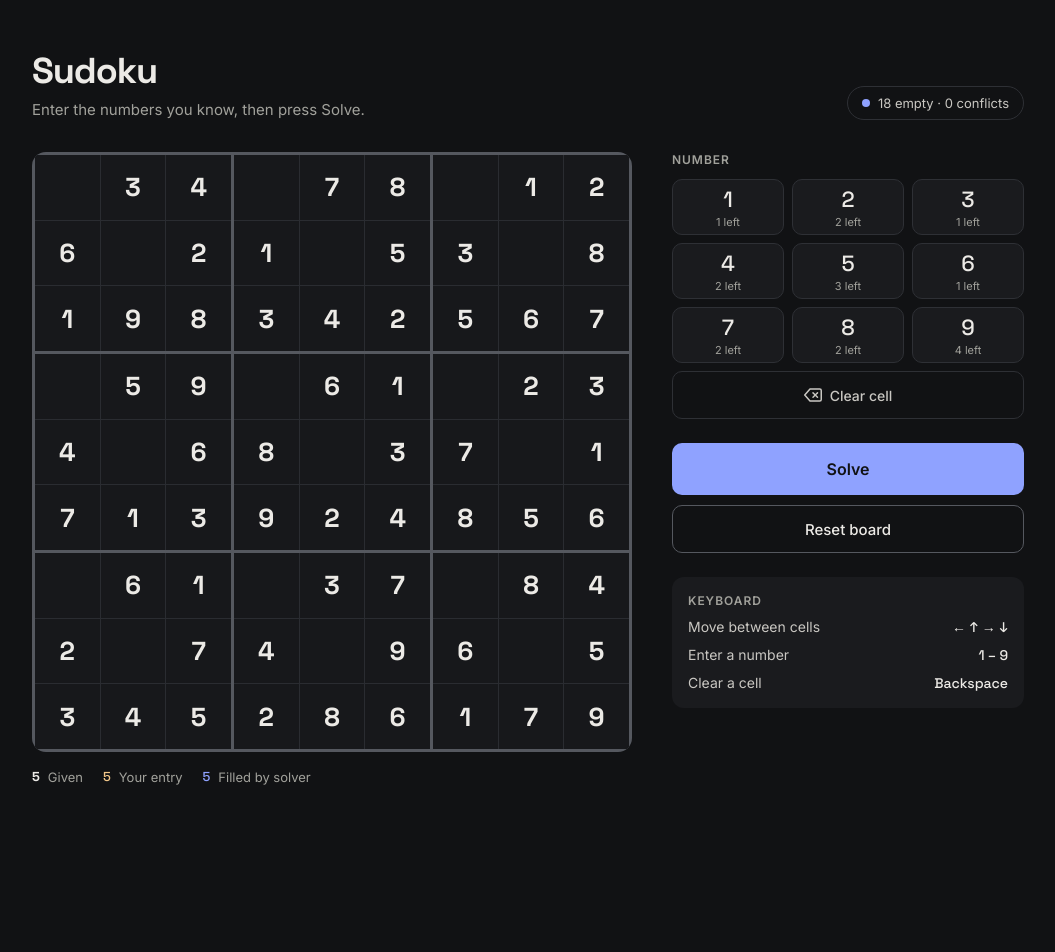
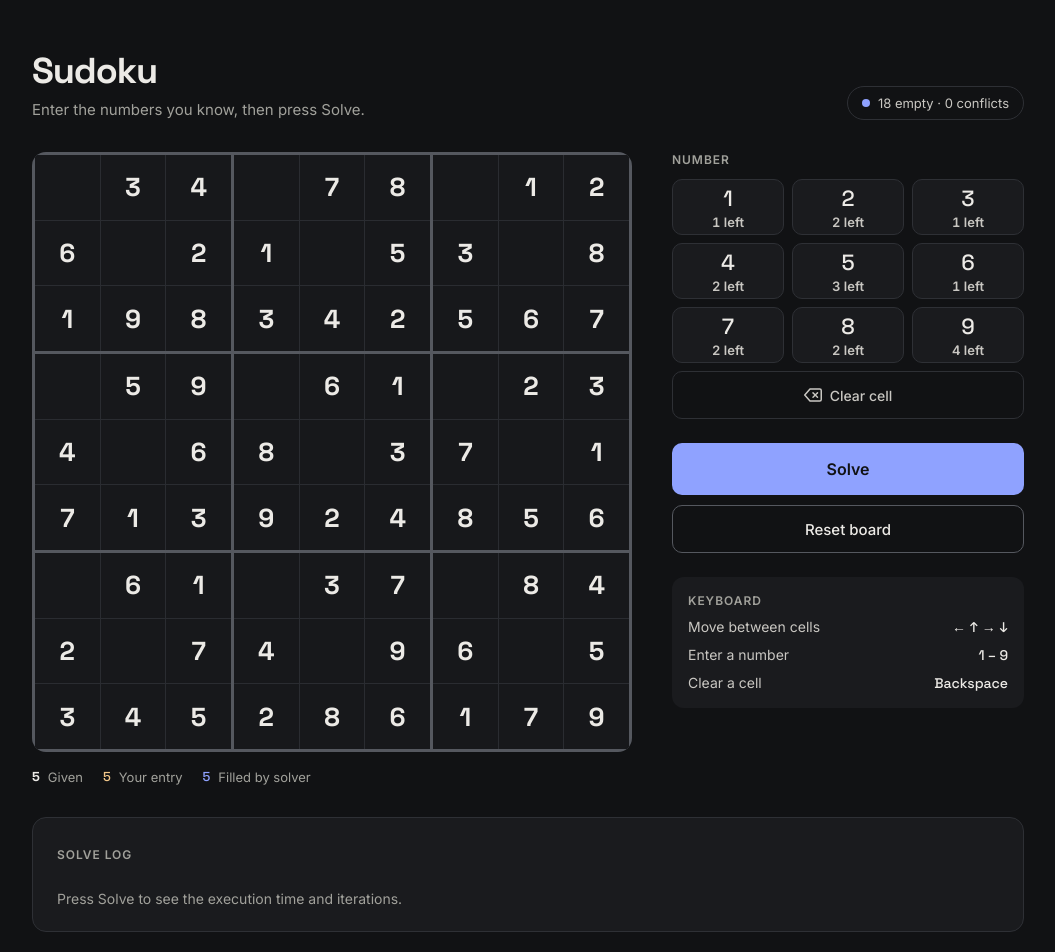
Before and after one commit to dinith95/sudoku-sover, a React (Create React App) app: page / in a window 1280 px wide. Shown: the top 952 px of the page, without its empty margins (112-1167 px from the left). Before the commit the page ends 833 px from the top, so only its background shows below. Built offline with nearby package versions, Linux system fonts and the light colour scheme.

Commit message:
added ui impreovements

```diff
--- a/src/App.scss
+++ b/src/App.scss
@@ -224,9 +224,16 @@ $display: 'Space Grotesk', Inter, sans-serif;
 
   .left {
     font-family: Inter, sans-serif;
-    font-size: 11px;
-    font-weight: 400;
+    font-size: 13px;
+    font-weight: 600;
+    font-variant-numeric: tabular-nums;
+    color: $soft;
+  }
+
+  // Every copy of this digit is on the board.
+  .done {
     color: $muted;
+    .left { color: $accent; }
   }
 
   .clear {
@@ -242,8 +249,9 @@ $display: 'Space Grotesk', Inter, sans-serif;
   @media (max-width: 720px) {
     grid-template-columns: repeat(5, minmax(0, 1fr));
 
-    button { height: 52px; font-size: 20px; }
-    .left, .clear-text { display: none; }
+    button { height: 56px; font-size: 20px; gap: 0; }
+    .left { font-size: 11px; }
+    .clear-text { display: none; }
     .clear { grid-column: auto; height: 52px; }
   }
 }
@@ -306,3 +314,186 @@ $display: 'Space Grotesk', Inter, sans-serif;
 
   @media (max-width: 720px) { display: none; }
 }
+
+.log {
+  display: flex;
+  flex-direction: column;
+  gap: 24px;
+  padding: 24px;
+  border: 1px solid $line;
+  border-radius: 14px;
+  background: $surface;
+
+  @media (max-width: 720px) {
+    gap: 18px;
+    padding: 16px;
+    border-radius: 12px;
+  }
+}
+
+.log-head {
+  display: flex;
+  align-items: center;
+  justify-content: space-between;
+  gap: 12px;
+  min-height: 24px;
+}
+
+.clear-log {
+  @include focus-ring;
+  height: 44px;
+  margin: -10px -8px;
+  padding: 0 12px;
+  border: 0;
+  border-radius: 8px;
+  background: transparent;
+  color: $soft;
+  font: 500 14px Inter, sans-serif;
+  cursor: pointer;
+
+  &:hover { color: $ink; }
+}
+
+.log-empty,
+.log-note {
+  margin: 0;
+  font-size: 13px;
+  color: $muted;
+}
+
+.log-empty { font-size: 14px; }
+
+.log-body {
+  display: flex;
+  flex-wrap: wrap;
+  gap: 32px 48px;
+
+  @media (max-width: 720px) { gap: 18px; }
+}
+
+.log-summary {
+  flex: 1 1 420px;
+  min-width: 0;
+  display: flex;
+  flex-direction: column;
+  gap: 20px;
+
+  @media (max-width: 720px) { gap: 16px; }
+}
+
+.log-result {
+  margin: 0;
+  display: flex;
+  align-items: center;
+  gap: 10px;
+  font-size: 13px;
+  color: $muted;
+
+  strong {
+    font-size: 15px;
+    font-weight: 600;
+    color: $ink;
+  }
+
+  .dot {
+    width: 8px;
+    height: 8px;
+    border-radius: 50%;
+    background: $accent;
+
+    &.stuck { background: $entered; }
+  }
+}
+
+.log-stats {
+  margin: 0;
+  display: grid;
+  grid-template-columns: repeat(3, minmax(0, 1fr));
+  gap: 16px;
+
+  div {
+    display: flex;
+    flex-direction: column;
+    gap: 4px;
+  }
+
+  dd {
+    margin: 0;
+    font-family: $display;
+    font-size: 32px;
+    font-weight: 500;
+    letter-spacing: -0.02em;
+
+    &.filled { color: $accent; }
+
+    small {
+      font-size: 16px;
+      color: $soft;
+    }
+  }
+
+  dt {
+    order: 1; // label sits under the number
+    font-size: 13px;
+    color: $muted;
+  }
+
+  @media (max-width: 720px) {
+    gap: 12px;
+    dd { font-size: 24px; small { font-size: 13px; } }
+    dt { font-size: 12px; }
+  }
+}
+
+.log-iterations {
+  flex: 1 1 340px;
+  min-width: 0;
+  display: flex;
+  flex-direction: column;
+  gap: 12px;
+
+  h3 {
+    margin: 0;
+    font-size: 13px;
+    font-weight: 500;
+    color: $soft;
+  }
+
+  ol {
+    margin: 0;
+    padding: 0;
+    list-style: none;
+    display: flex;
+    flex-direction: column;
+    gap: 12px;
+  }
+
+  li {
+    display: grid;
+    grid-template-columns: 88px minmax(0, 1fr) 32px;
+    align-items: center;
+    gap: 12px;
+    font-size: 13px;
+  }
+
+  .iter { color: $muted; }
+
+  .bar {
+    height: 8px;
+    border-radius: 4px;
+    background: $grid-line;
+    overflow: hidden;
+
+    span {
+      display: block;
+      height: 100%;
+      border-radius: 4px;
+      background: $accent;
+    }
+  }
+
+  .count {
+    font-family: $display;
+    text-align: right;
+  }
+}
--- a/src/App.tsx
+++ b/src/App.tsx
@@ -7,7 +7,7 @@ import {
   conflictCount,
   emptyGrid,
   hasConflict,
-  solve,
+  solveWithStats,
   twoMissingPerBoxGrid,
 } from './solver';
 
@@ -16,6 +16,16 @@ const DIGITS = [1, 2, 3, 4, 5, 6, 7, 8, 9];
 
 /** Where a cell's value came from: the starting puzzle, the user, or the solver. */
 type Source = 'given' | 'entered' | 'solved';
+
+/** What the solve log shows about the last run. */
+interface SolveRun {
+  solved: boolean;
+  at: string;
+  ms: number;
+  filledPerIteration: number[];
+}
+
+const formatMs = (ms: number) => (ms < 10 ? ms.toFixed(2) : ms.toFixed(1));
 
 const boxOf = (i: number) => Math.floor(i / 27) * 3 + Math.floor((i % SIZE) / 3);
 
@@ -42,11 +52,59 @@ const BackspaceIcon = () => (
   </svg>
 );
 
+function SolveLog({ run }: { run: SolveRun }) {
+  const iterations = run.filledPerIteration;
+  const total = iterations.reduce((a, b) => a + b, 0);
+  const most = Math.max(1, ...iterations);
+  return (
+    <div className="log-body">
+      <div className="log-summary">
+        <p className="log-result">
+          <span className={`dot${run.solved ? '' : ' stuck'}`} aria-hidden="true" />
+          <strong>{run.solved ? 'Solved' : 'Stuck'}</strong>
+          <span>Last run · {run.at}</span>
+        </p>
+        <dl className="log-stats">
+          <div>
+            <dt>Execution time</dt>
+            <dd>{formatMs(run.ms)}<small> ms</small></dd>
+          </div>
+          <div>
+            <dt>Iterations</dt>
+            <dd>{iterations.length}</dd>
+          </div>
+          <div>
+            <dt>Cells filled</dt>
+            <dd className="filled">{total}</dd>
+          </div>
+        </dl>
+      </div>
+
+      <div className="log-iterations">
+        <h3>Cells filled per iteration</h3>
+        <ol>
+          {iterations.map((filled, n) => (
+            <li key={n}>
+              <span className="iter">Iteration {n + 1}</span>
+              <span className="bar" aria-hidden="true">
+                <span style={{ width: `${(filled / most) * 100}%` }} />
+              </span>
+              <span className="count">{filled}</span>
+            </li>
+          ))}
+        </ol>
+        <p className="log-note">Each iteration sweeps rows, then columns, then boxes.</p>
+      </div>
+    </div>
+  );
+}
+
 function App() {
   const [grid, setGrid] = useState<number[]>(twoMissingPerBoxGrid);
   const [sources, setSources] = useState<Source[]>(() => grid.map(() => 'given'));
   const [message, setMessage] = useState(HINT);
   const [selected, setSelected] = useState(-1);
+  const [lastRun, setLastRun] = useState<SolveRun | null>(null);
   const cellRefs = useRef<(HTMLInputElement | null)[]>([]);
 
   const empty = grid.filter((v) => v === 0).length;
@@ -97,14 +155,14 @@ function App() {
       setMessage('Two numbers clash in a row, column or box.');
       return;
     }
-    const result = solve(grid);
-    if (!result) {
-      setMessage('No solution exists for this puzzle.');
-      return;
-    }
+    const start = performance.now();
+    const { grid: result, filledPerIteration } = solveWithStats(grid);
+    const ms = performance.now() - start;
+    const solved = !result.includes(0);
     setSources(sources.map((s, i) => (grid[i] === 0 && result[i] !== 0 ? 'solved' : s)));
     setGrid(result);
-    setMessage(result.includes(0) ? 'Got stuck — some cells are still empty.' : 'Solved.');
+    setMessage(solved ? 'Solved.' : 'Got stuck — some cells are still empty.');
+    setLastRun({ solved, at: new Date().toLocaleTimeString(), ms, filledPerIteration });
   };
 
   const handleReset = () => {
@@ -165,12 +223,16 @@ function App() {
           <div className="panel-group">
             <h2 className="label">Number</h2>
             <div className="pad">
-              {DIGITS.map((d) => (
-                <button key={d} type="button" aria-label={`Enter ${d}`} onClick={() => handlePad(d)}>
-                  {d}
-                  <span className="left">{SIZE - grid.filter((v) => v === d).length} left</span>
-                </button>
-              ))}
+              {DIGITS.map((d) => {
+                const left = SIZE - grid.filter((v) => v === d).length;
+                return (
+                  <button key={d} type="button" className={left === 0 ? 'done' : undefined}
+                    aria-label={`Enter ${d}`} onClick={() => handlePad(d)}>
+                    {d}
+                    <span className="left">{left} left</span>
+                  </button>
+                );
+              })}
               <button type="button" className="clear" aria-label="Clear cell" onClick={() => handlePad(0)}>
                 <BackspaceIcon />
                 <span className="clear-text">Clear cell</span>
@@ -191,6 +253,20 @@ function App() {
           </div>
         </aside>
       </div>
+
+      <section className="log" aria-labelledby="log-title">
+        <div className="log-head">
+          <h2 id="log-title" className="label">Solve log</h2>
+          {lastRun && (
+            <button type="button" className="clear-log" onClick={() => setLastRun(null)}>Clear log</button>
+          )}
+        </div>
+        {lastRun ? (
+          <SolveLog run={lastRun} />
+        ) : (
+          <p className="log-empty">Press Solve to see the execution time and iterations.</p>
+        )}
+      </section>
     </main>
   );
 }
--- a/src/solver.ts
+++ b/src/solver.ts
@@ -219,6 +219,13 @@ export function conflictCount(g: Grid): number {
 
 /** Returns a solved copy of the grid, or null if there is no solution. */
 export function solve(given: Grid): Grid | null {
+  return solveWithStats(given).grid;
+}
+
+/** Like `solve`, but also returns how many cells each iteration filled. */
+export function solveWithStats(given: Grid): { grid: Grid; filledPerIteration: number[] } {
+  const filledPerIteration: number[] = [];
+  const empties = (grid: Grid) => grid.filter((v) => v === 0).length;
   let g = given.slice();
   // const box = findMostOccupiedBox(g);
   // if (box === -1) break; // every box is full
@@ -229,6 +236,7 @@ export function solve(given: Grid): Grid | null {
   let before: string;
   do {
     before = g.join();
+    const emptyBefore = empties(g);
 
     for (let row = 0; row < SIZE; row++) {
       solveInsideRow(g, row);
@@ -240,6 +248,7 @@ export function solve(given: Grid): Grid | null {
     for (let box = 0; box < SIZE; box++) {
       g = solveInsideBox(g, box);
     }
+    filledPerIteration.push(emptyBefore - empties(g));
   } while (g.includes(0) && g.join() !== before);
-  return g;
+  return { grid: g, filledPerIteration };
 }
```
